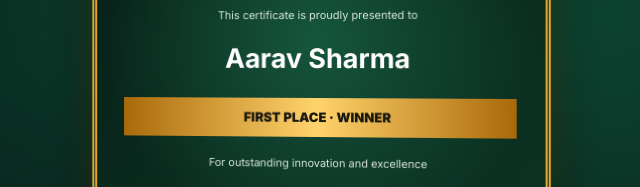
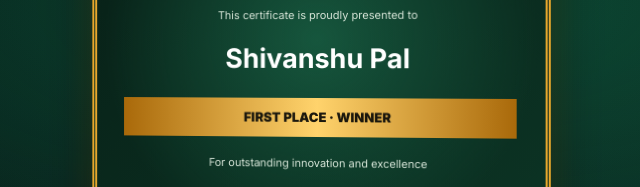
Before and after one commit to palshivanshu2007-cell/certificate-agent, a plain HTML site: page index.html in a window 1280 px wide. Shown: the part 383-570 px from the top of the page, 612-1252 px from the left. Drawn offline with Linux system fonts and the light colour scheme.

Commit message:
Update sample certificate recipient name

```diff
--- a/index.html
+++ b/index.html
@@ -53,7 +53,7 @@
           <div class="medal">🏅</div>
           <h2>CERTIFICATE OF ACHIEVEMENT</h2>
           <p>This certificate is proudly presented to</p>
-          <h3>Aarav Sharma</h3>
+          <h3>Shivanshu Pal</h3>
           <div class="award-ribbon">FIRST PLACE · WINNER</div>
           <p>For outstanding innovation and excellence</p>
           <div class="sample-footer">
```
